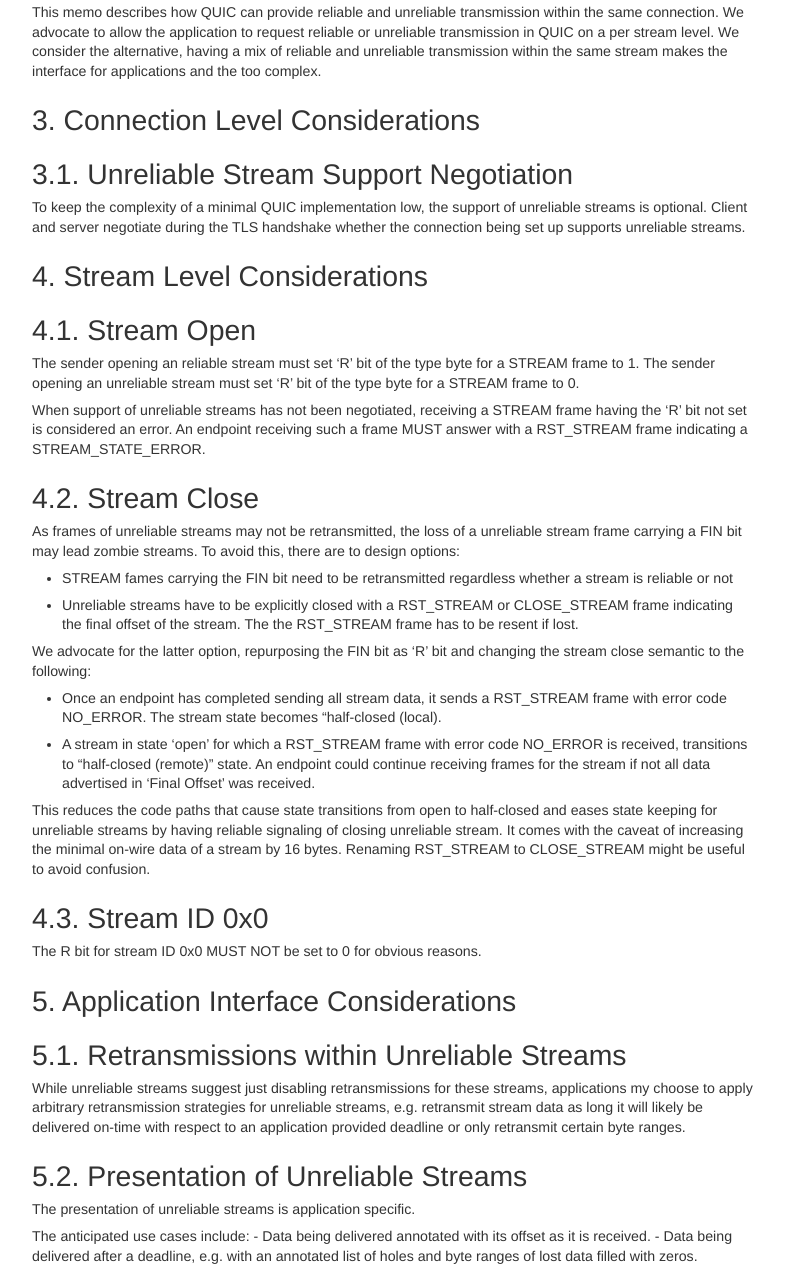
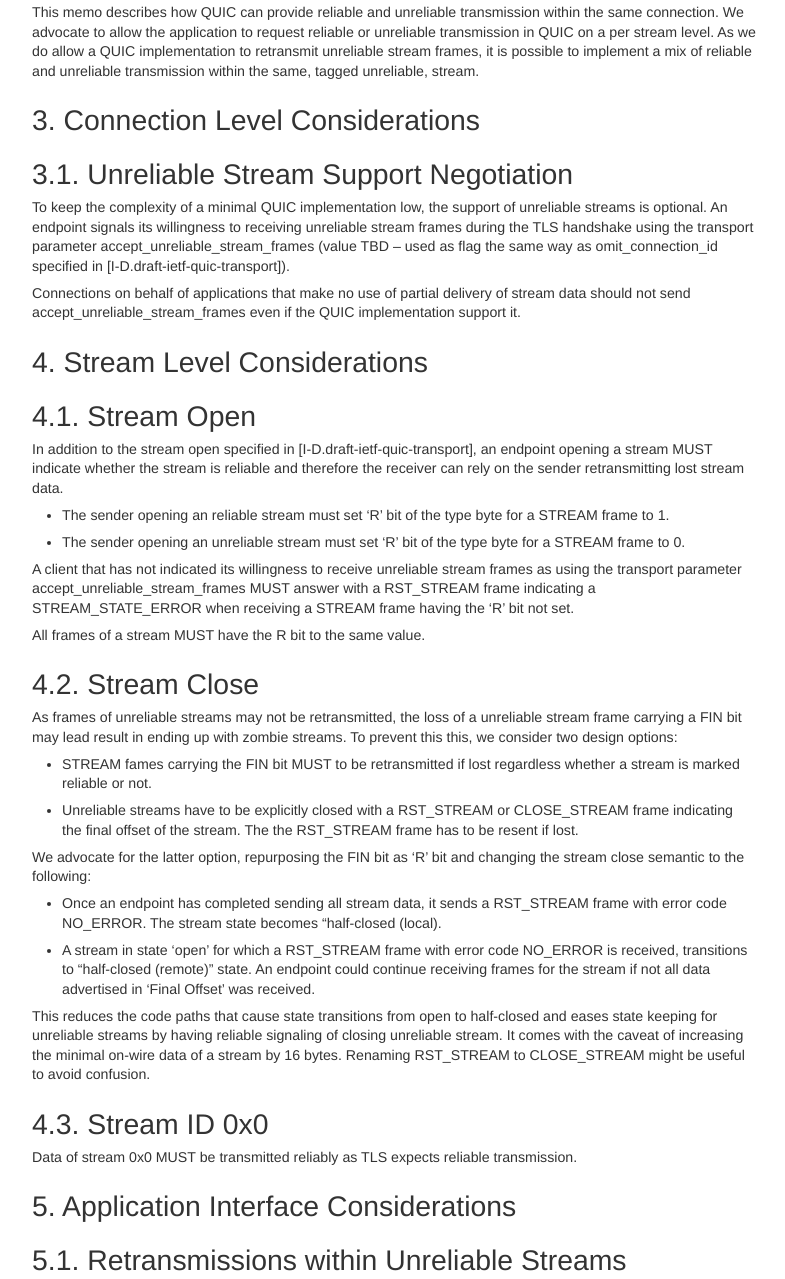
Before and after one commit to philsbln/draft-tiesel-quic-unreliable-streams, a plain HTML site: page draft-tiesel-quic-unreliable-streams.html in a window 1280 px wide. Shown: the part 1071-2350 px from the top of the page, without its empty margins (71-856 px from the left). Drawn offline with Linux system fonts and the light colour scheme.

Commit message:
Script updating gh-pages from 8c4f6d9. [ci skip]

```diff
--- a/draft-tiesel-quic-unreliable-streams.html
+++ b/draft-tiesel-quic-unreliable-streams.html
@@ -377,20 +377,28 @@ address {
 <p id="rfc.section.1.p.1">The words &#8220;MUST&#8221;, &#8220;MUST NOT&#8221;, &#8220;SHALL&#8221;, &#8220;SHALL NOT&#8221;, &#8220;SHOULD&#8221;, and &#8220;MAY&#8221; are used in this document. It&#8217;s not shouting; when these words are capitalized, they have a special meaning as defined in <a href="#RFC2119">[RFC2119]</a>.</p>
 <h1 id="rfc.section.2"><a href="#rfc.section.2">2.</a> <a href="#intro" id="intro">Introduction</a></h1>
 <p id="rfc.section.2.p.1">There are many use cases for use cases for unreliable streams, especially in cases where an application has to meet deadlines for data delivery and have to avoid head of line blocking.  But for many of these use cases, there is still a need to transmit some data, often control or meta data, reliably.</p>
-<p id="rfc.section.2.p.2">This memo describes how QUIC can provide reliable and unreliable transmission within the same connection. We advocate to allow the application to request reliable or unreliable transmission in QUIC on a per stream level. We consider the alternative, having a mix of reliable and unreliable transmission within the same stream makes the interface for applications and the too complex.</p>
+<p id="rfc.section.2.p.2">This memo describes how QUIC can provide reliable and unreliable transmission within the same connection. We advocate to allow the application to request reliable or unreliable transmission in QUIC on a per stream level. As we do allow a QUIC implementation to retransmit unreliable stream frames, it is possible to implement a mix of reliable and unreliable transmission within the same, tagged unreliable, stream.</p>
 <h1 id="rfc.section.3"><a href="#rfc.section.3">3.</a> <a href="#connection-level-considerations" id="connection-level-considerations">Connection Level Considerations</a></h1>
 <h1 id="rfc.section.3.1"><a href="#rfc.section.3.1">3.1.</a> <a href="#unreliable-stream-support-negotiation" id="unreliable-stream-support-negotiation">Unreliable Stream Support Negotiation</a></h1>
-<p id="rfc.section.3.1.p.1">To keep the complexity of a minimal QUIC implementation low, the support of unreliable streams is optional. Client and server negotiate during the TLS handshake whether the connection being set up supports unreliable streams.</p>
+<p id="rfc.section.3.1.p.1">To keep the complexity of a minimal QUIC implementation low, the support of unreliable streams is optional.  An endpoint signals its willingness to receiving unreliable stream frames during the TLS handshake using the transport parameter accept_unreliable_stream_frames (value TBD &#8211; used as flag the same way as omit_connection_id specified in [I-D.draft-ietf-quic-transport]).</p>
+<p id="rfc.section.3.1.p.2">Connections on behalf of applications that make no use of partial delivery of stream data should not send accept_unreliable_stream_frames even if the QUIC implementation support it.</p>
 <h1 id="rfc.section.4"><a href="#rfc.section.4">4.</a> <a href="#stream-level-considerations" id="stream-level-considerations">Stream Level Considerations</a></h1>
 <h1 id="rfc.section.4.1"><a href="#rfc.section.4.1">4.1.</a> <a href="#stream-open" id="stream-open">Stream Open</a></h1>
-<p id="rfc.section.4.1.p.1">The sender opening an reliable stream must set &#8216;R&#8217; bit of the type byte for a STREAM frame to 1.  The sender opening an unreliable stream must set &#8216;R&#8217; bit of the type byte for a STREAM frame to 0.</p>
-<p id="rfc.section.4.1.p.2">When support of unreliable streams has not been negotiated, receiving a STREAM frame having the &#8216;R&#8217; bit not set is considered an error.  An endpoint receiving such a frame MUST answer with a RST_STREAM frame indicating a STREAM_STATE_ERROR.</p>
-<h1 id="rfc.section.4.2"><a href="#rfc.section.4.2">4.2.</a> <a href="#stream-close" id="stream-close">Stream Close</a></h1>
-<p id="rfc.section.4.2.p.1">As frames of unreliable streams may not be retransmitted, the loss of a unreliable stream frame carrying a FIN bit may lead zombie streams. To avoid this, there are to design options:</p>
+<p id="rfc.section.4.1.p.1">In addition to the stream open specified in [I-D.draft-ietf-quic-transport], an endpoint opening a stream MUST indicate whether the stream is reliable and therefore the receiver can rely on the sender retransmitting lost stream data.</p>
 <p/>
 
 <ul>
-  <li>STREAM fames carrying the FIN bit need to be retransmitted regardless whether a stream is reliable or not</li>
+  <li>The sender opening an reliable stream must set &#8216;R&#8217; bit of the type byte for a STREAM frame to 1.</li>
+  <li>The sender opening an unreliable stream must set &#8216;R&#8217; bit of the type byte for a STREAM frame to 0.</li>
+</ul>
+<p id="rfc.section.4.1.p.3">A client that has not indicated its willingness to receive unreliable stream frames as using the transport parameter accept_unreliable_stream_frames MUST answer with a RST_STREAM frame indicating a STREAM_STATE_ERROR when receiving a STREAM frame having the &#8216;R&#8217; bit not set.</p>
+<p id="rfc.section.4.1.p.4">All frames of a stream MUST have the R bit to the same value.</p>
+<h1 id="rfc.section.4.2"><a href="#rfc.section.4.2">4.2.</a> <a href="#stream-close" id="stream-close">Stream Close</a></h1>
+<p id="rfc.section.4.2.p.1">As frames of unreliable streams may not be retransmitted, the loss of a unreliable stream frame carrying a FIN bit may lead result in ending up with zombie streams. To prevent this this, we consider two design options:</p>
+<p/>
+
+<ul>
+  <li>STREAM fames carrying the FIN bit MUST to be retransmitted if lost regardless whether a stream is marked reliable or not.</li>
   <li>Unreliable streams have to be explicitly closed with a RST_STREAM or CLOSE_STREAM frame indicating the final offset of the stream.  The the RST_STREAM frame has to be resent if lost.</li>
 </ul>
 <p id="rfc.section.4.2.p.3">We advocate for the latter option, repurposing the FIN bit as &#8216;R&#8217; bit and changing the stream close semantic to the following:</p>
@@ -402,10 +410,11 @@ address {
 </ul>
 <p id="rfc.section.4.2.p.5">This reduces the code paths that cause state transitions from open to half-closed and eases state keeping for unreliable streams by having reliable signaling of closing unreliable stream.  It comes with the caveat of increasing the minimal on-wire data of a stream by 16 bytes.  Renaming RST_STREAM to CLOSE_STREAM might be useful to avoid confusion.</p>
 <h1 id="rfc.section.4.3"><a href="#rfc.section.4.3">4.3.</a> <a href="#stream-id-0x0" id="stream-id-0x0">Stream ID 0x0</a></h1>
-<p id="rfc.section.4.3.p.1">The R bit for stream ID 0x0 MUST NOT be set to 0 for obvious reasons.</p>
+<p id="rfc.section.4.3.p.1">Data of stream 0x0 MUST be transmitted reliably as TLS expects reliable transmission.</p>
 <h1 id="rfc.section.5"><a href="#rfc.section.5">5.</a> <a href="#application-interface-considerations" id="application-interface-considerations">Application Interface Considerations</a></h1>
 <h1 id="rfc.section.5.1"><a href="#rfc.section.5.1">5.1.</a> <a href="#retransmissions-within-unreliable-streams" id="retransmissions-within-unreliable-streams">Retransmissions within Unreliable Streams</a></h1>
 <p id="rfc.section.5.1.p.1">While unreliable streams suggest just disabling retransmissions for these streams, applications my choose to apply arbitrary retransmission strategies for unreliable streams, e.g. retransmit stream data as long it will likely be delivered on-time with respect to an application provided deadline or only retransmit certain byte ranges.</p>
+<p id="rfc.section.5.1.p.2">An QUIC implementation that implements retransmissions on a per-packet basis therefore may retransmit unreliable stream data even if not requested by the application.</p>
 <h1 id="rfc.section.5.2"><a href="#rfc.section.5.2">5.2.</a> <a href="#presentation-of-unreliable-streams" id="presentation-of-unreliable-streams">Presentation of Unreliable Streams</a></h1>
 <p id="rfc.section.5.2.p.1">The presentation of unreliable streams is application specific.</p>
 <p id="rfc.section.5.2.p.2">The anticipated use cases include: - Data being delivered annotated with its offset as it is received.  - Data being delivered after a deadline, e.g. with an annotated list of holes and byte ranges of lost data filled with zeros.</p>
```
Also changed, not shown: draft-tiesel-quic-unreliable-streams.txt.
